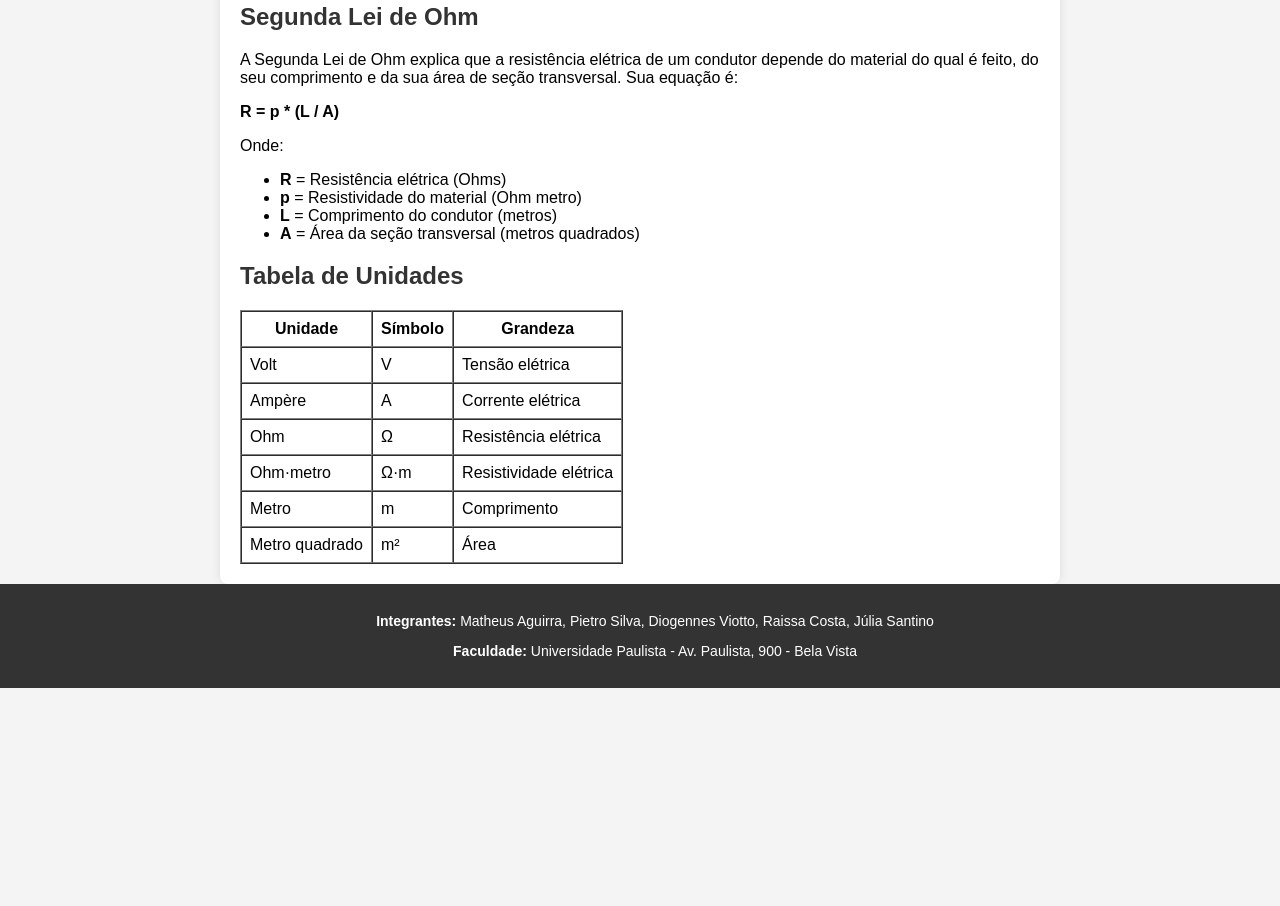
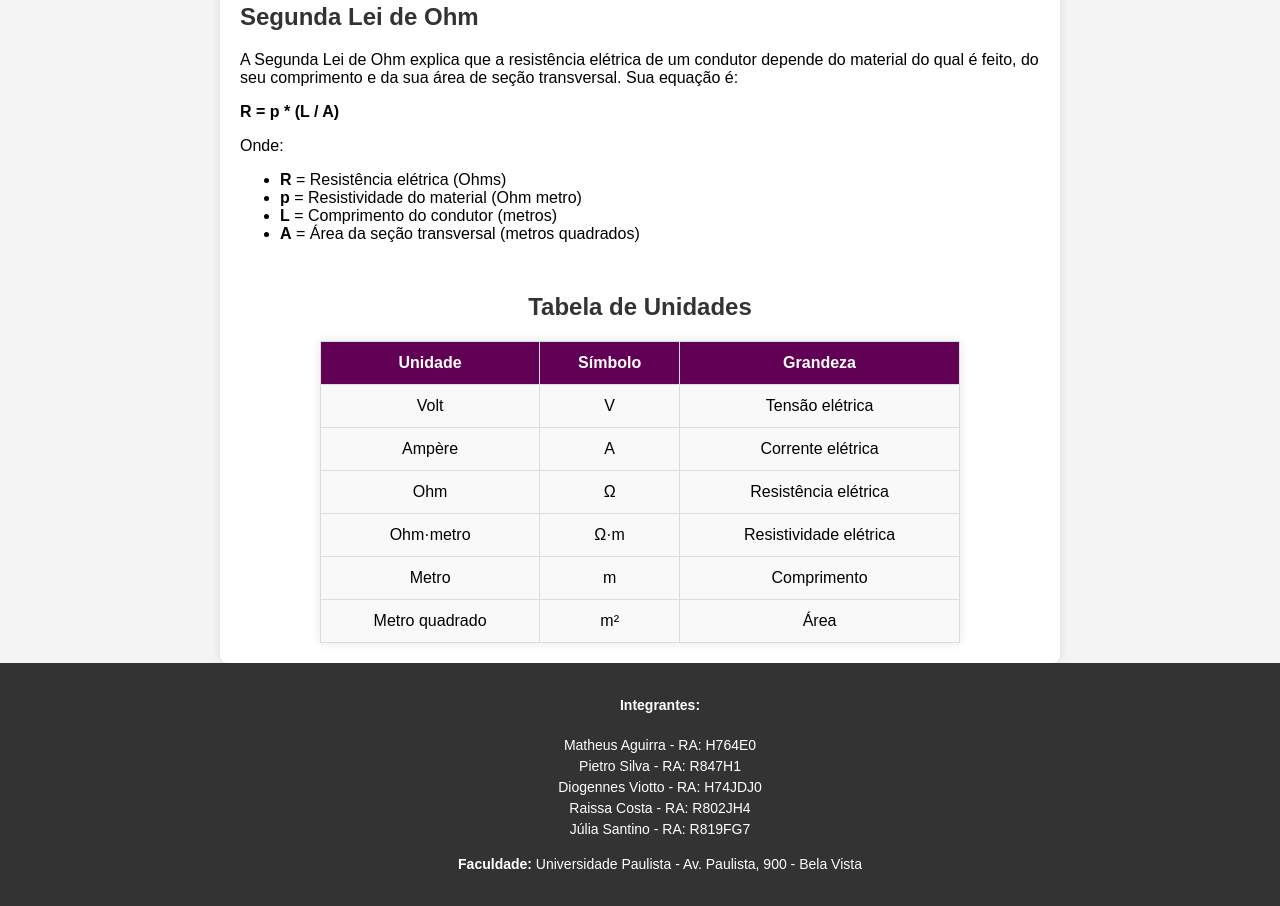
Before and after one commit to matheusaaguirra/PWR---F-sica-, a plain HTML site: page index.html in a window 1280 px wide. Shown: the part 641-1547 px from the top of the page. Before the commit the page ends 1329 px from the top, so only its background shows below. Drawn offline with Linux system fonts and the light colour scheme.

Commit message:
atualização da tabela e footer

```diff
--- a/index.html
+++ b/index.html
@@ -54,7 +54,7 @@
         </ul>
       </section>
 
-      <section>
+      <section class="tabela">
         <h2>Tabela de Unidades</h2>
         <table border="1" cellpadding="8" cellspacing="0">
           <thead>
@@ -100,10 +100,16 @@
       </section>
     </main>
     <footer>
-      <p>
-        <strong>Integrantes:</strong> Matheus Aguirra, Pietro Silva, Diogennes
-        Viotto, Raissa Costa, Júlia Santino
-      </p>
+      <div class="integrantes">
+        <p><strong>Integrantes:</strong></p>
+        <ul>
+          <li>Matheus Aguirra - RA: H764E0</li>
+          <li>Pietro Silva - RA: R847H1</li>
+          <li>Diogennes Viotto - RA: H74JDJ0</li>
+          <li>Raissa Costa - RA: R802JH4</li>
+          <li>Júlia Santino - RA: R819FG7</li>
+        </ul>
+      </div>
       <p>
         <strong>Faculdade:</strong> Universidade Paulista - Av. Paulista, 900 -
         Bela Vista
--- a/style.css
+++ b/style.css
@@ -87,52 +87,59 @@ footer {
     background-color: #333;
     color: white;
     text-align: center;
-    padding: 15px;
+    padding: 20px;
     font-size: 14px;
     width: 100%;
     position: relative;
     bottom: 0;
-}
+  }
+
+  footer .integrantes {
+    display: flex;
+    flex-direction: column;
+    align-items: center;
+    margin-bottom: 10px;
+  }
+
+  footer .integrantes ul {
+    list-style: none;
+    padding: 0;
+    margin: 10px 0 0 0;
+  }
+
+  footer .integrantes li {
+    margin-bottom: 5px;
+  }
 
 
-.formula-img {
-    .formula-img {
-        display: block;
-        margin: 20px auto; /* Centraliza horizontalmente e dá espaçamento */
-        max-width: 100%;
-        height: auto;
-        border: 2px solid #ccc;
-        border-radius: 8px;
-        box-shadow: 0 0 10px rgba(97, 0, 84, 0.3);
-        transition: transform 0.3s ease;
-    }
 
-    .formula-img:hover {
-        transform: scale(1.05);
-    }
+.tabela {
+    text-align: center;
+    margin-top: 50px;
+  }
 
-.styled-table {
-    width: 100%;
+  .tabela h2 {
+    margin-bottom: 20px;
+    font-size: 24px;
+  }
+
+  .tabela table {
+    margin: 0 auto; /* Centraliza a tabela */
     border-collapse: collapse;
-    margin-top: 20px;
-    box-shadow: 0 0 10px rgba(97, 0, 84, 0.2);
-    border-radius: 8px;
-    overflow: hidden;
-    font-size: 1em;
-}
+    width: 80%;
+    max-width: 700px;
+    background-color: #f9f9f9;
+    box-shadow: 0 0 10px rgba(0,0,0,0.1);
+  }
 
-.styled-table thead {
+  .tabela th {
     background-color: #610054;
-    color: #fff;
-    text-align: left;
-}
+    color: white;
+    font-weight: bold;
+  }
 
-.styled-table th,
-.styled-table td {
-    padding: 12px 15px;
-    border-bottom: 1px solid #ddd;
-}
-
-.styled-table tr:hover {
-    background-color: #f3e0f7;
-}
+  .tabela th,
+  .tabela td {
+    padding: 12px;
+    border: 1px solid #ddd;
+  }
```
